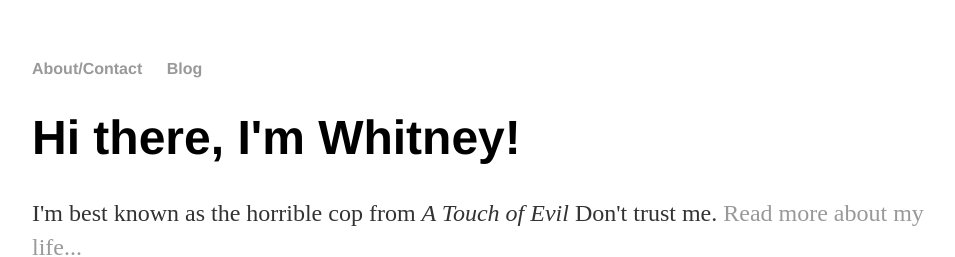
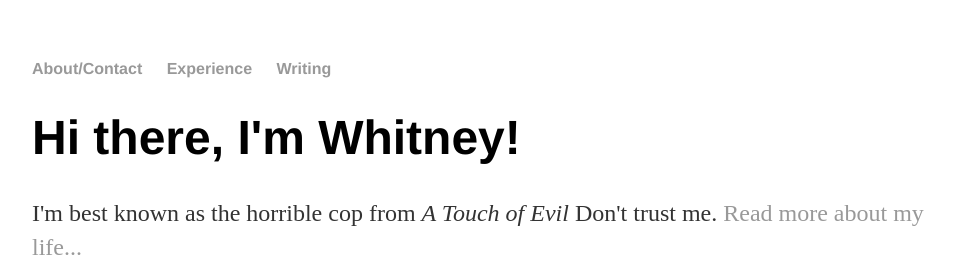
Before and after one commit to chickengirl/chickengirl.github.io, a Jekyll site: the page built from index.html, in a window 1280 px wide. Shown: the top 257 px of the page, without its empty margins (160-1115 px from the left). Built offline with Jekyll 4.4.1, drawn with Linux system fonts in a browser that asks for light colours.

Commit message:
Update default.html

```diff
--- a/_layouts/default.html
+++ b/_layouts/default.html
@@ -9,7 +9,9 @@
 			<nav>
 	    		<ul>
 		        	<li><a href="/about">About/Contact</a></li>
-	        		<li><a href="/blog">Blog</a></li>
+		        	<li><a href="/experience">Experience</a></li>
+		        	<li><a href="/experience">Writing</a></li>
+	        		<!--<li><a href="/blog">Blog</a></li>-->
 	    		</ul>
 			</nav>
 			<div class="container">
```
